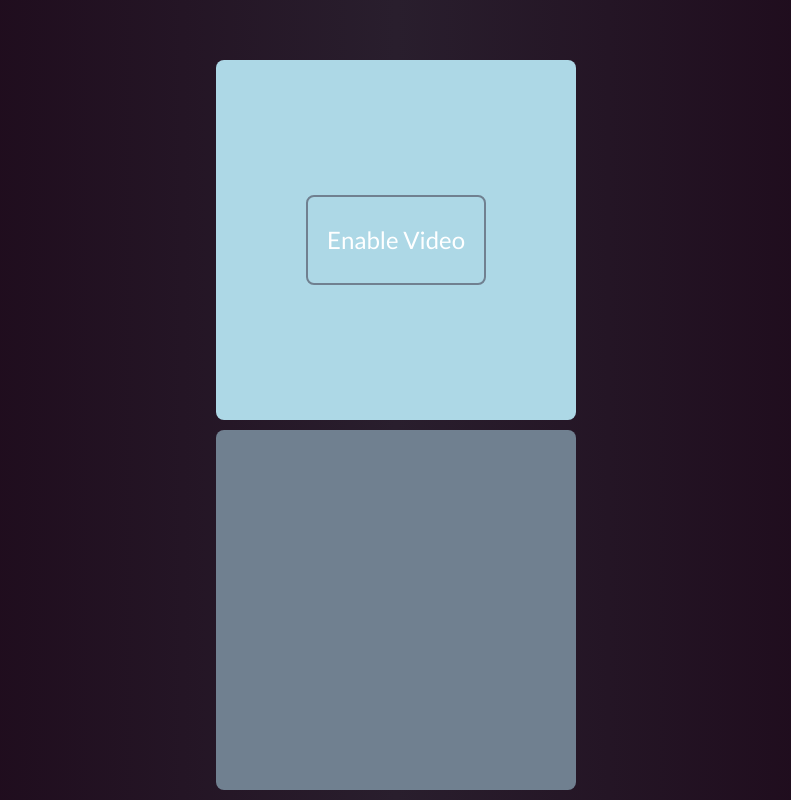
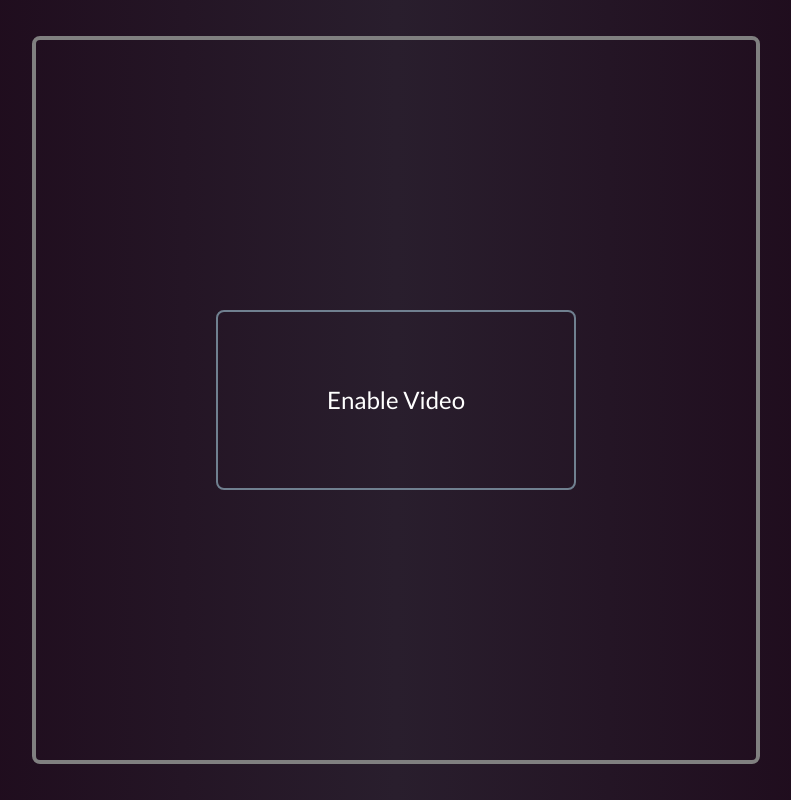
Before and after one commit to nolenroyalty/paccam, a React (Vite) app: page / in a window 1280 px wide. Shown: the whole page, without its empty margins (244-1035 px from the left). Built offline with nearby package versions, Linux system fonts and the light colour scheme.

Commit message:
kinda functional prototype

```diff
--- a/src/components/App/App.js
+++ b/src/components/App/App.js
@@ -104,13 +104,9 @@ function App() {
   });
 
   return (
-    <GameHolder>
-      <ResultsDisplay results={results} />
-      <Header />
-      <One>
+    <Wrapper>
+      <GameHolderOverlapping>
         <VideoFrame setVideoEnabled={setVideoEnabled} videoRef={videoRef} />
-      </One>
-      <Two>
         <Playfield
           faceState={faceState}
           videoRef={videoRef}
@@ -119,10 +115,44 @@ function App() {
           consumeMouthOpen={consumeMouthOpen}
           results={results}
         />
-      </Two>
-    </GameHolder>
+      </GameHolderOverlapping>
+    </Wrapper>
+    // <GameHolder>
+    //   <ResultsDisplay results={results} />
+    //   <Header />
+    //   <One>
+    //     <VideoFrame setVideoEnabled={setVideoEnabled} videoRef={videoRef} />
+    //   </One>
+    //   <Two>
+    //     <Playfield
+    //       faceState={faceState}
+    //       videoRef={videoRef}
+    //       videoEnabled={videoEnabled}
+    //       consumeMouthClosed={consumeMouthClosed}
+    //       consumeMouthOpen={consumeMouthOpen}
+    //       results={results}
+    //     />
+    //   </Two>
+    // </GameHolder>
   );
 }
+
+const Wrapper = styled.div`
+  display: grid;
+  place-items: center;
+  height: 100%;
+`;
+
+const GameHolderOverlapping = styled.div`
+  position: relative;
+  --max-size: min(90vh, 90vw);
+  max-width: var(--max-size);
+  max-height: var(--max-size);
+  width: 100%;
+  aspect-ratio: 1 / 1;
+  outline: 4px solid grey;
+  border-radius: 4px;
+`;
 
 const GameHolder = styled.div`
   display: grid;
--- a/src/components/Playfield/Playfield.js
+++ b/src/components/Playfield/Playfield.js
@@ -48,20 +48,17 @@ function Playfield({
     let animationFrameId;
 
     function loop() {
-      // create new drawing context
       ctx.save();
       ctx.fillStyle = "yellow";
-      if (mouthState.current === "closed") {
-        ctx.clearRect(0, 0, SIZE, SIZE);
-        ctx.beginPath();
-        ctx.arc(SIZE / 2, SIZE / 2, SIZE / 2, 0, 2 * Math.PI);
-        ctx.fill();
-      } else {
+
       ctx.clearRect(0, 0, SIZE, SIZE);
       ctx.beginPath();
       ctx.moveTo(SIZE / 2, SIZE / 2);
 
-        let startAngle = Math.PI / 7;
+      let halfAngle =
+        mouthState.current === "closed" ? Math.PI / 25 : Math.PI / 5;
+
+      let startAngle = halfAngle;
       if (direction.current === "up") {
         startAngle += 1.5 * Math.PI;
       } else if (direction.current === "left") {
@@ -70,18 +67,11 @@ function Playfield({
         startAngle += Math.PI / 2;
       }
 
-        const endAngle = startAngle - (2 * Math.PI) / 7;
+      const endAngle = startAngle - 2 * halfAngle;
 
       ctx.arc(SIZE / 2, SIZE / 2, SIZE / 2, startAngle, endAngle);
       ctx.moveTo(SIZE / 2, SIZE / 2);
       ctx.fill();
-      }
-
-      // const tempCanvas = document.createElement("canvas");
-      // tempCanvas.width = videoRef.current.videoWidth;
-      // tempCanvas.height = videoRef.current.videoHeight;
-      // copy video frame to temp canvas, but only the part of the video
-      // frame in the `videoCoordinates` rect
 
       if (videoCoordinates.current) {
         ctx.globalCompositeOperation = "source-atop";
@@ -212,7 +202,8 @@ const Player = styled.div`
 const Wrapper = styled.div`
   width: 100%;
   height: 100%;
-  position: relative;
+  position: absolute;
+  pointer-events: none;
 `;
 
 export default Playfield;
--- a/src/components/VideoFrame/VideoFrame.js
+++ b/src/components/VideoFrame/VideoFrame.js
@@ -49,7 +49,7 @@ const EnableVideoButton = styled(UnstyledButton)`
 `;
 
 const Wrapper = styled.div`
-  position: relative;
+  position: absolute;
   width: 100%;
   height: 100%;
 `;
@@ -61,6 +61,7 @@ const Video = styled.video`
   pointer-events: none;
   transform: scaleX(-1);
   border-radius: 8px;
+  opacity: 0.2;
 `;
 
 export default VideoFrame;
--- a/src/global-styles.css
+++ b/src/global-styles.css
@@ -46,4 +46,5 @@ h6 {
 #root,
 #__next {
   isolation: isolate;
+  height: 100%;
 }
```
Also changed, not shown: src/hooks/use-face-landmarks.js (+10 -0 lines). Lines whose indentation alone changed are shown as unchanged.
